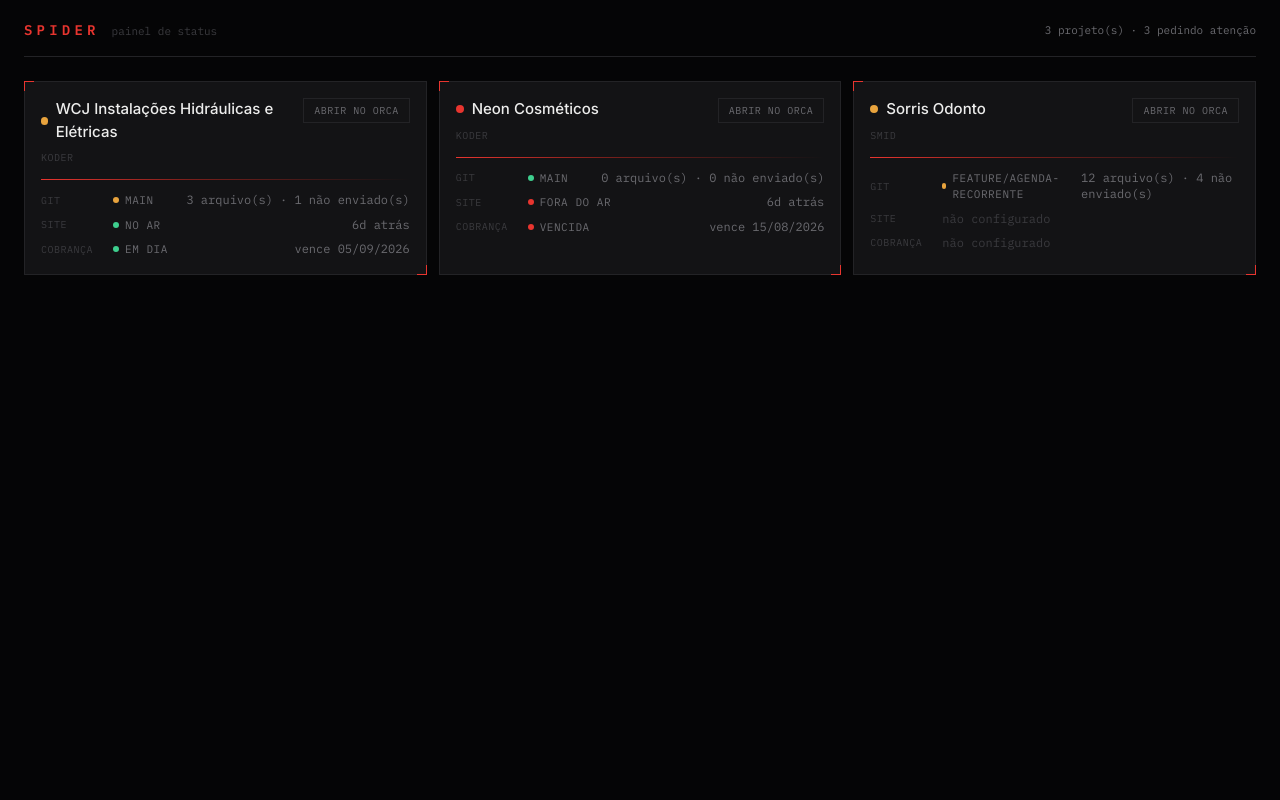
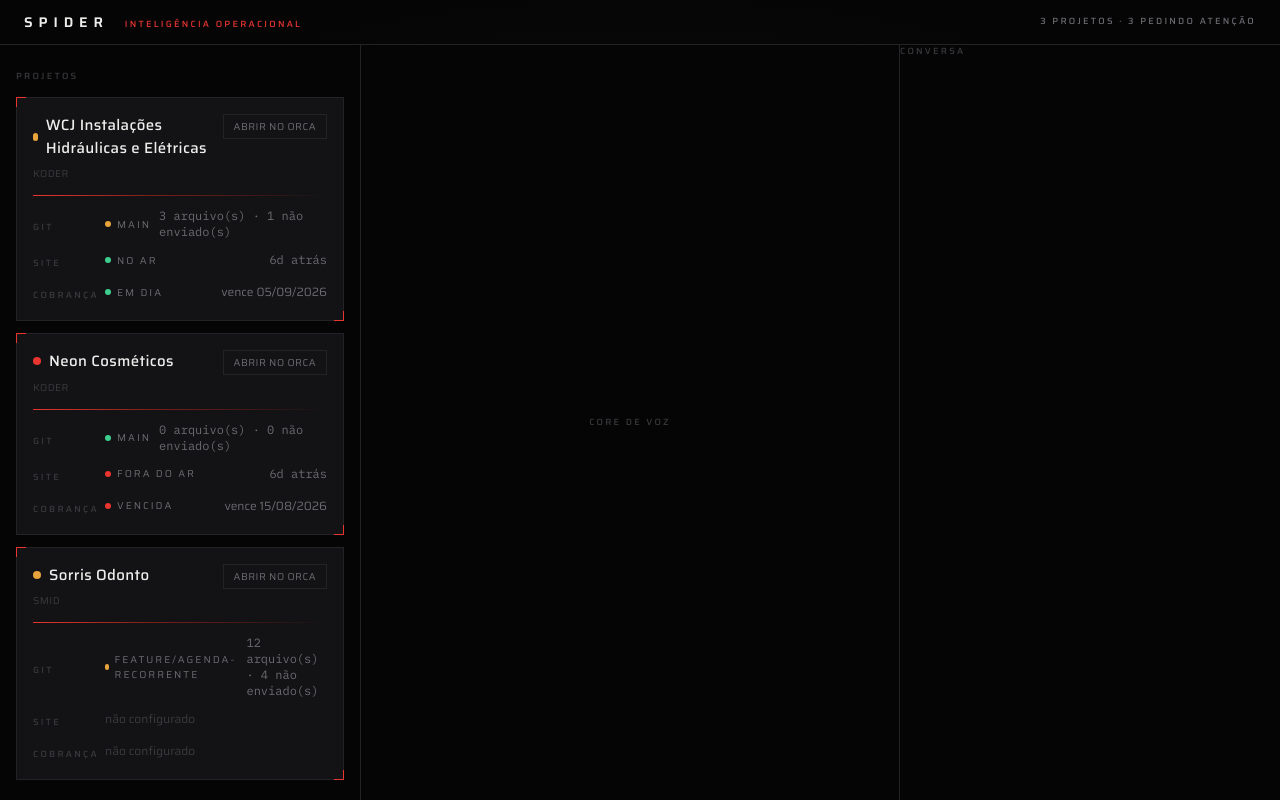
Before and after one commit to kaiquemoraessantoss2-hub/spider, a Next.js app: page / in a window 1280 px wide. Built offline with nearby package versions, Linux system fonts and the light colour scheme.

Commit message:
feat: layout de tres colunas e tipografia sem mono na prosa

```diff
--- a/src/app/page.tsx
+++ b/src/app/page.tsx
@@ -3,52 +3,64 @@
 import { useQuery } from "@tanstack/react-query";
 import { fetchProjects } from "@/lib/tauri";
 import { ProjectCard } from "@/components/ProjectCard";
+import { MicroLabel } from "@/components/hud/MicroLabel";
 import { overallTone } from "@/lib/status";
 
 export default function Home() {
   const { data: projects, isLoading, error } = useQuery({
     queryKey: ["projects"],
     queryFn: fetchProjects,
-    refetchInterval: 5 * 60 * 1000, // git/hosting state is cheap to re-poll
+    refetchInterval: 5 * 60 * 1000,
   });
 
   const attentionCount =
-    projects?.filter((p) => overallTone(p) !== "ok" && overallTone(p) !== "neutral")
-      .length ?? 0;
+    projects?.filter((p) => overallTone(p) !== "ok" && overallTone(p) !== "neutral").length ?? 0;
 
   return (
-    <main className="min-h-screen px-6 py-5">
-      <header className="mb-6 flex items-center justify-between border-b border-line pb-4">
-        <div className="flex items-baseline gap-3">
-          <h1 className="font-mono text-sm font-semibold uppercase tracking-[0.3em] text-red">
-            Spider
-          </h1>
-          <span className="font-mono text-[11px] text-ink-faint">
-            painel de status
+    <main className="hud-vignette flex min-h-screen flex-col">
+      <header className="flex items-center justify-between border-b border-line px-6 py-3">
+        <div className="flex items-baseline gap-4">
+          <span className="font-display text-sm font-semibold tracking-[0.42em] text-ink">
+            SPIDER
           </span>
+          <MicroLabel tone="ember">inteligência operacional</MicroLabel>
         </div>
-        <div className="font-mono text-[11px] text-ink-muted">
+        <MicroLabel>
           {isLoading
-            ? "sincronizando…"
-            : `${projects?.length ?? 0} projeto(s) · ${attentionCount} pedindo atenção`}
-        </div>
+            ? "sincronizando"
+            : `${projects?.length ?? 0} projetos · ${attentionCount} pedindo atenção`}
+        </MicroLabel>
       </header>
 
+      <div className="grid flex-1 grid-cols-1 gap-px overflow-hidden bg-line min-[1100px]:grid-cols-[360px_1fr_380px]">
+        <aside className="overflow-y-auto bg-void-deep p-4">
+          <div className="mb-3">
+            <MicroLabel tone="faint">projetos</MicroLabel>
+          </div>
           {error && (
-        <p className="font-mono text-xs text-danger">
-          falha ao carregar projetos: {String(error)}
+            <p className="font-display text-xs text-danger">
+              falha ao carregar: {String(error)}
             </p>
           )}
-
-      {isLoading ? (
-        <p className="font-mono text-xs text-ink-faint">carregando…</p>
-      ) : (
-        <div className="grid grid-cols-1 gap-3 sm:grid-cols-2 xl:grid-cols-3">
+          <div className="flex flex-col gap-3">
             {projects?.map((project) => (
               <ProjectCard key={project.id} project={project} />
             ))}
           </div>
-      )}
+        </aside>
+
+        {/* O core some abaixo de 1100px: em janela estreita ele roubaria o
+            espaço de quem manda, que é o dado. */}
+        <section className="hidden items-center justify-center bg-void-deep min-[1100px]:flex">
+          {/* Placeholder até a Tarefa 9 criar o componente real. */}
+          <MicroLabel tone="faint">core de voz</MicroLabel>
+        </section>
+
+        <aside className="flex flex-col overflow-hidden bg-void-deep">
+          {/* Placeholder até a Tarefa 8 criar o componente real. */}
+          <MicroLabel tone="faint">conversa</MicroLabel>
+        </aside>
+      </div>
     </main>
   );
 }
--- a/src/components/ProjectCard.tsx
+++ b/src/components/ProjectCard.tsx
@@ -9,6 +9,7 @@ import {
   formatRelativeTime,
 } from "@/lib/status";
 import { StatusDot } from "@/components/StatusDot";
+import { MicroLabel } from "@/components/hud/MicroLabel";
 import { openInOrca } from "@/lib/tauri";
 
 const BRAND_LABEL: Record<NonNullable<ClientProject["brand"]>, string> = {
@@ -43,12 +44,12 @@ export function ProjectCard({ project }: { project: ClientProject }) {
               }`}
               aria-hidden
             />
-            <h2 className="text-[15px] font-medium text-ink">
+            <h2 className="font-display text-[15px] font-medium tracking-wide text-ink">
               {project.display_name}
             </h2>
           </div>
           {project.brand && (
-            <span className="mt-1 inline-block font-mono text-[10px] uppercase tracking-wider text-ink-faint">
+            <span className="mt-1 inline-block font-display text-[10px] uppercase tracking-wider text-ink-faint">
               {BRAND_LABEL[project.brand]}
             </span>
           )}
@@ -56,7 +57,7 @@ export function ProjectCard({ project }: { project: ClientProject }) {
         <button
           type="button"
           onClick={() => openInOrca(project)}
-          className="shrink-0 border border-line px-2.5 py-1 font-mono text-[10px] uppercase tracking-wider text-ink-muted transition-colors hover:border-red hover:text-red"
+          className="shrink-0 border border-line px-2.5 py-1 font-display text-[10px] uppercase tracking-wider text-ink-muted transition-colors hover:border-red hover:text-red"
         >
           Abrir no Orca
         </button>
@@ -67,11 +68,15 @@ export function ProjectCard({ project }: { project: ClientProject }) {
       <dl className="flex flex-col gap-2">
         <Row label="git">
           <StatusDot tone={gitTone(project.git)} label={project.git.branch} />
-          <span className="font-mono text-xs text-ink-muted">
-            {project.git.error
-              ? project.git.error
-              : `${project.git.dirty_files} arquivo(s) · ${project.git.unpushed_commits} não enviado(s)`}
-          </span>
+          {project.git.error ? (
+            // Mensagem de erro é prosa, não dado técnico — fica fora do mono.
+            <span className="font-display text-xs text-ink-muted">{project.git.error}</span>
+          ) : (
+            // Contagem de arquivos sujos e commits não enviados: dado técnico, mono.
+            <span className="font-mono text-xs text-ink-muted">
+              {project.git.dirty_files} arquivo(s) · {project.git.unpushed_commits} não enviado(s)
+            </span>
+          )}
         </Row>
 
         <Row label="site">
@@ -81,12 +86,13 @@ export function ProjectCard({ project }: { project: ClientProject }) {
                 tone={hostingTone(project.hosting)}
                 label={project.hosting.health === "up" ? "no ar" : project.hosting.health === "down" ? "fora do ar" : "desconhecido"}
               />
+              {/* Timestamp relativo: dado técnico, mono. */}
               <span className="font-mono text-xs text-ink-muted">
                 {formatRelativeTime(project.hosting.checked_at)}
               </span>
             </>
           ) : (
-            <span className="font-mono text-xs text-ink-faint">não configurado</span>
+            <span className="font-display text-xs text-ink-faint">não configurado</span>
           )}
         </Row>
 
@@ -97,14 +103,14 @@ export function ProjectCard({ project }: { project: ClientProject }) {
                 tone={billingTone(project.billing)}
                 label={BILLING_LABEL[project.billing.status] ?? "—"}
               />
-              <span className="font-mono text-xs text-ink-muted">
+              <span className="font-display text-xs text-ink-muted">
                 {project.billing.next_due_at
                   ? `vence ${new Date(project.billing.next_due_at).toLocaleDateString("pt-BR")}`
                   : "—"}
               </span>
             </>
           ) : (
-            <span className="font-mono text-xs text-ink-faint">não configurado</span>
+            <span className="font-display text-xs text-ink-faint">não configurado</span>
           )}
         </Row>
       </dl>
@@ -115,8 +121,8 @@ export function ProjectCard({ project }: { project: ClientProject }) {
 function Row({ label, children }: { label: string; children: React.ReactNode }) {
   return (
     <div className="flex items-center justify-between gap-2">
-      <dt className="w-16 shrink-0 font-mono text-[10px] uppercase tracking-wider text-ink-faint">
-        {label}
+      <dt className="w-16 shrink-0">
+        <MicroLabel tone="faint">{label}</MicroLabel>
       </dt>
       <dd className="flex flex-1 items-center justify-between gap-2">{children}</dd>
     </div>
--- a/src/components/StatusDot.tsx
+++ b/src/components/StatusDot.tsx
@@ -14,7 +14,7 @@ export function StatusDot({ tone, label }: { tone: Tone; label: string }) {
         className={`h-1.5 w-1.5 rounded-full ${TONE_COLOR[tone]}`}
         aria-hidden
       />
-      <span className="font-mono text-[11px] uppercase tracking-wider text-ink-muted">
+      <span className="font-display text-[10px] uppercase tracking-[0.2em] text-ink-muted">
         {label}
       </span>
     </span>
```
Lines whose indentation alone changed are shown as unchanged.
